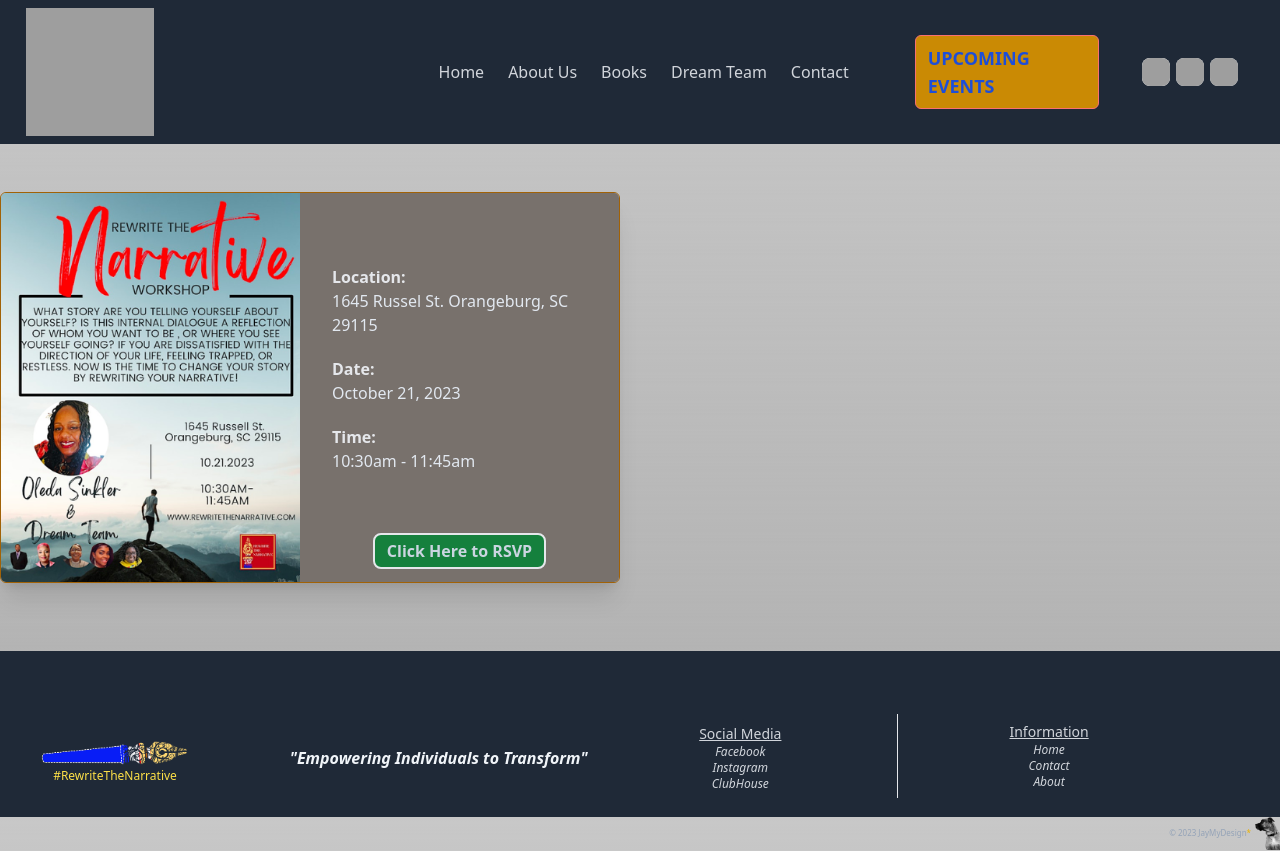
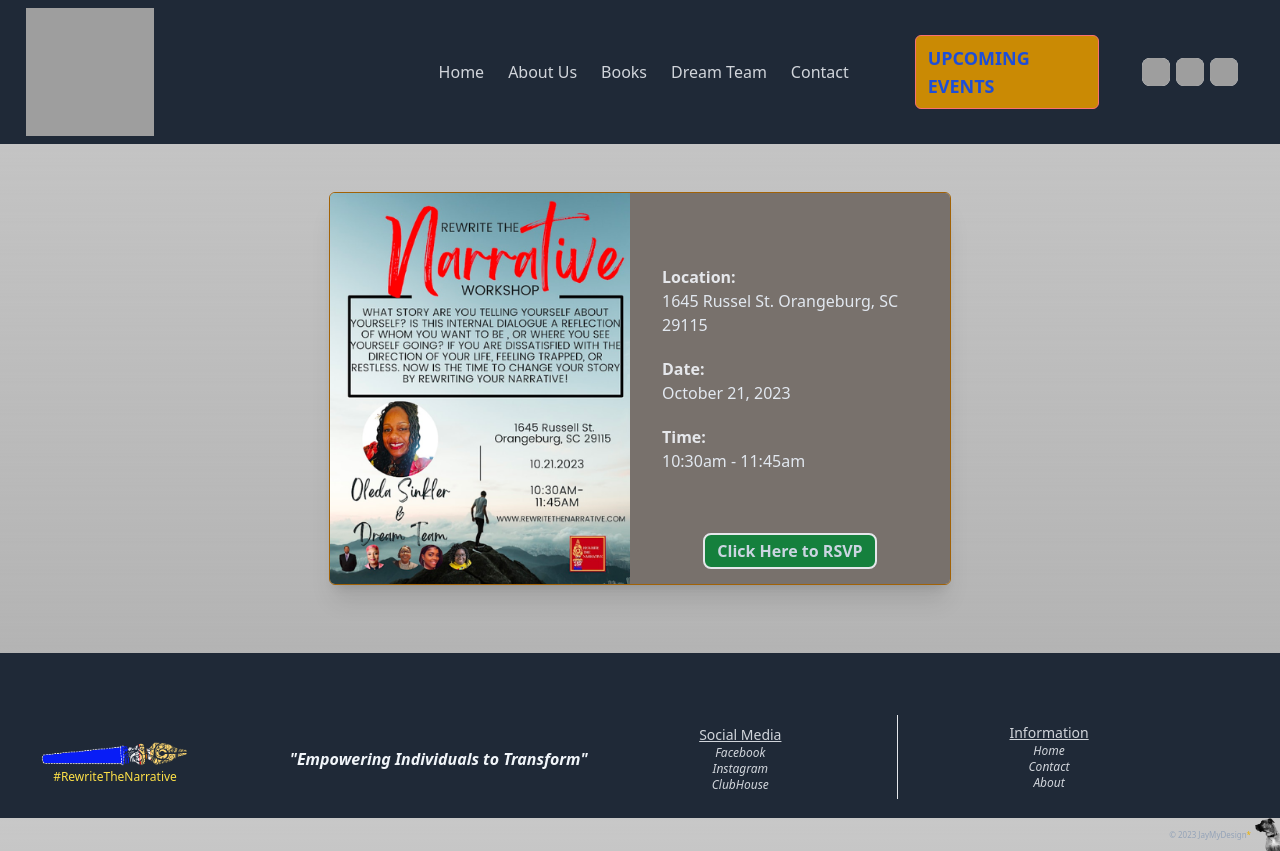
Before and after one commit to JayMy45/rewritingNarratives, a Next.js app: page /events in a window 1280 px wide. Built offline with nearby package versions, Linux system fonts and the light colour scheme; grey boxes are pictures that could not be loaded.

Commit message:
added conditional control to display of events card

```diff
--- a/app/events/page.js
+++ b/app/events/page.js
@@ -3,11 +3,13 @@ import { EventsData } from "../data/event";
 
 export default function Events() {
 
+    const activeEventsCount = EventsData.filter(event => event.active).length;
+
     return (
         <>
             <section className="flex justify-center items-center min-h-full">
                 <div className="w-fit">
-                    <div className="h-full grid grid-cols-1 md:grid-cols-2 gap-10 mx-auto m-5 mb-5 md:mt-12 md:mb-12">
+                    <div className={`h-full grid grid-cols-1 ${activeEventsCount > 1 ? 'md:grid-cols-2' : ''} gap-10 mx-auto m-5 mb-5 md:mt-12 md:mb-12`}>
                         {
                             EventsData.map(({ location, date, time, link, image, active }) => (
                                 active
```
